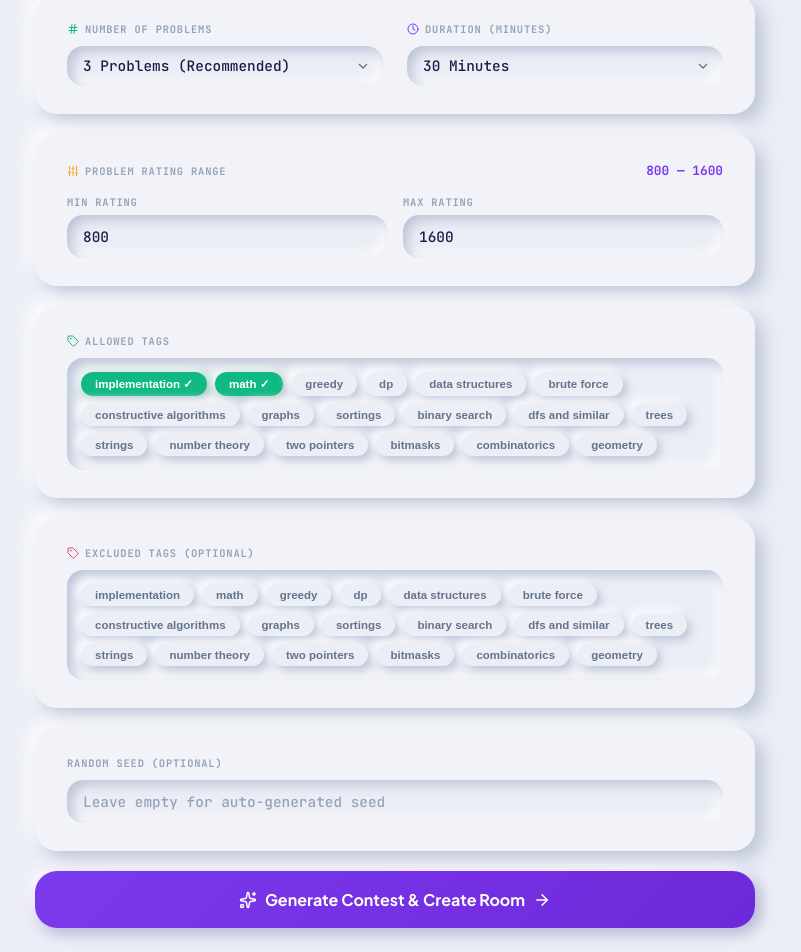
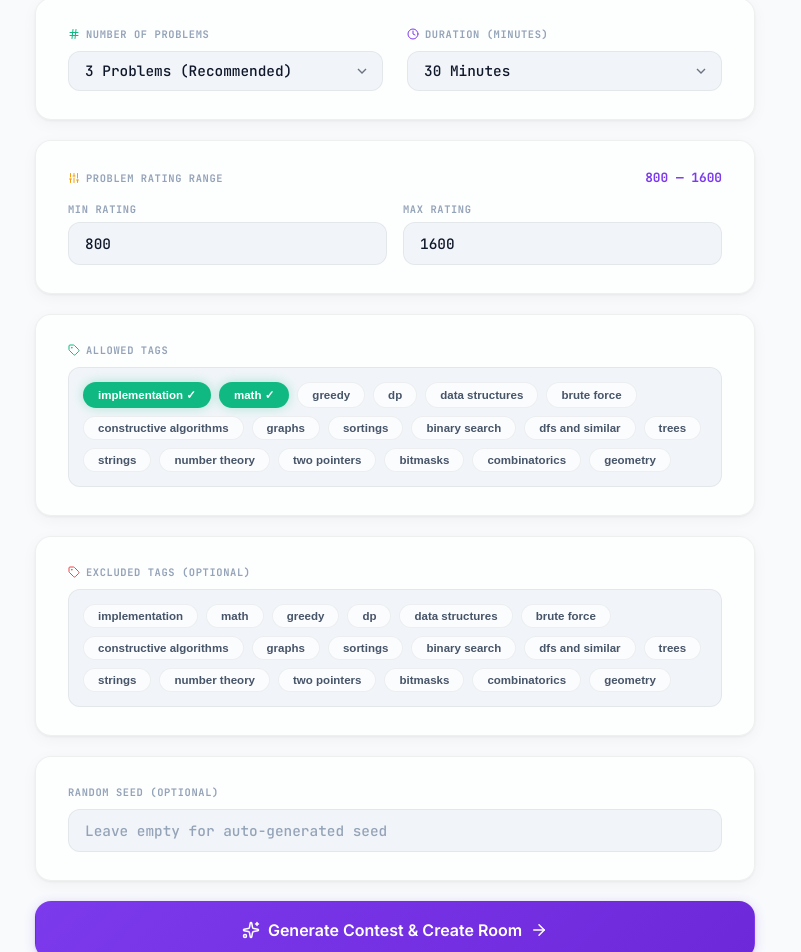
Before and after one commit to adarshkr7/algorium, a Next.js app: page /create in a window 1280 px wide. Shown: the part 739-1691 px from the top of the page, without its empty margins (245-1046 px from the left). Built offline with nearby package versions, Linux system fonts and the light colour scheme.

Commit message:
fix: resolve vercel caching and connection issues for rooms

```diff
--- a/src/app/api/profile/[handle]/route.ts
+++ b/src/app/api/profile/[handle]/route.ts
@@ -1,6 +1,8 @@
 import { NextResponse } from "next/server";
 import { prisma } from "@/lib/prisma";
 import { fetchCFUserInfo } from "@/lib/codeforces";
+
+export const dynamic = "force-dynamic";
 
 export async function GET(
   req: Request,
--- a/src/app/api/rooms/[code]/route.ts
+++ b/src/app/api/rooms/[code]/route.ts
@@ -1,5 +1,7 @@
 import { NextResponse } from "next/server";
 import { prisma } from "@/lib/prisma";
+
+export const dynamic = "force-dynamic";
 
 export async function GET(
   req: Request,
--- a/src/app/arena/[code]/page.tsx
+++ b/src/app/arena/[code]/page.tsx
@@ -494,7 +494,7 @@ export default function ArenaPage({ params }: { params: Promise<{ code: string }
         <div style={{
           position: "fixed", inset: 0, zIndex: 100,
           display: "flex", alignItems: "center", justifyContent: "center",
-          background: "rgba(233,238,245,0.85)", backdropFilter: "blur(8px)", padding: 20,
+          background: "var(--modal-backdrop)", backdropFilter: "blur(8px)", padding: 20,
         }} className="animate-fade-in">
           <div className="neu-card-lg animate-scale-in" style={{ width: "100%", maxWidth: 520, padding: "36px 40px", textAlign: "center", display: "flex", flexDirection: "column", gap: 20 }}>
             <span className="neu-icon" style={{ width: 64, height: 64, background: "linear-gradient(135deg, var(--warning), #d97706)", margin: "0 auto", boxShadow: "0 0 20px rgba(245,158,11,0.4)" }}>
--- a/src/app/globals.css
+++ b/src/app/globals.css
@@ -1,71 +1,101 @@
-@import url('https://fonts.googleapis.com/css2?family=Plus+Jakarta+Sans:wght@400;500;600;700;800&family=JetBrains+Mono:wght@400;500;700&display=swap');
+@import url('https://fonts.googleapis.com/css2?family=Inter:wght@400;500;600;700;800;900&family=JetBrains+Mono:wght@400;500;700&display=swap');
 
 /* ─── CSS DESIGN TOKENS ──────────────────────────────────────────────────── */
 :root {
-  /* Palette */
-  --neu-bg:          #ECEEF6;
-  --neu-bg-deep:     #DFE2ED;
-  --neu-card:        #F1F3F9;
-  --neu-card-light:  #F6F8FC;
+  /* Surfaces */
+  --neu-bg:          #F8FAFC;
+  --neu-bg-deep:     #F1F5F9;
+  --neu-card:        rgba(255, 255, 255, 0.72);
+  --neu-card-light:  rgba(255, 255, 255, 0.55);
 
-  --text-primary:    #1E1B4B;
-  --text-secondary:  #64748B;
+  /* Typography */
+  --text-primary:    #0F172A;
+  --text-secondary:  #475569;
   --text-muted:      #94A3B8;
 
+  /* Accent — Electric Violet */
   --accent:          #7C3AED;
   --accent-dark:     #6D28D9;
-  --accent-light:    #9333EA;
-  --accent-glow:     rgba(124, 58, 237, 0.25);
+  --accent-light:    #A78BFA;
+  --accent-glow:     rgba(124, 58, 237, 0.20);
 
+  /* Semantic */
   --success:         #10B981;
-  --success-soft:    rgba(16, 185, 129, 0.12);
+  --success-soft:    rgba(16, 185, 129, 0.10);
   --warning:         #F59E0B;
-  --warning-soft:    rgba(245, 158, 11, 0.12);
-  --danger:          #F43F5E;
-  --danger-soft:     rgba(244, 63, 94, 0.12);
+  --warning-soft:    rgba(245, 158, 11, 0.10);
+  --danger:          #EF4444;
+  --danger-soft:     rgba(239, 68, 68, 0.10);
   --indigo:          #6366F1;
-  --indigo-soft:     rgba(99, 102, 241, 0.12);
+  --indigo-soft:     rgba(99, 102, 241, 0.10);
 
-  /* Neumorphic Shadows */
-  --shadow-light:    rgba(255, 255, 255, 0.90);
-  --shadow-dark:     rgba(160, 172, 196, 0.65);
+  /* Glass borders & shadows */
+  --border:          rgba(0, 0, 0, 0.06);
+  --border-hover:    rgba(0, 0, 0, 0.10);
+  --shadow-dark:     rgba(0, 0, 0, 0.06);
+  --shadow-light:    rgba(255, 255, 255, 0.80);
 
-  --neu-shadow:
-    8px 8px 18px var(--shadow-dark),
-    -8px -8px 18px var(--shadow-light);
+  --neu-shadow:      0 1px 3px rgba(0,0,0,0.06), 0 4px 16px rgba(0,0,0,0.04);
+  --neu-shadow-sm:   0 1px 2px rgba(0,0,0,0.05);
+  --neu-shadow-lg:   0 4px 24px rgba(0,0,0,0.08), 0 1px 4px rgba(0,0,0,0.04);
+  --neu-inset:       none;
+  --neu-inset-sm:    none;
+  --neu-shadow-accent: 0 4px 24px var(--accent-glow);
 
-  --neu-shadow-sm:
-    4px 4px 10px var(--shadow-dark),
-    -4px -4px 10px var(--shadow-light);
-
-  --neu-shadow-lg:
-    14px 14px 28px var(--shadow-dark),
-    -14px -14px 28px var(--shadow-light);
-
-  --neu-inset:
-    inset 5px 5px 12px var(--shadow-dark),
-    inset -5px -5px 12px var(--shadow-light);
-
-  --neu-inset-sm:
-    inset 3px 3px 7px var(--shadow-dark),
-    inset -3px -3px 7px var(--shadow-light);
-
-  --neu-shadow-accent:
-    8px 8px 18px var(--shadow-dark),
-    -8px -8px 18px var(--shadow-light),
-    0 0 24px var(--accent-glow);
-
-  /* Border radius */
-  --r-sm:   10px;
-  --r-md:   16px;
-  --r-lg:   22px;
-  --r-xl:   28px;
+  /* Radius */
+  --r-sm:   8px;
+  --r-md:   12px;
+  --r-lg:   16px;
+  --r-xl:   20px;
   --r-pill: 999px;
 
-  /* Transitions */
-  --t-fast:   150ms cubic-bezier(0.22, 1, 0.36, 1);
-  --t-base:   280ms cubic-bezier(0.22, 1, 0.36, 1);
-  --t-slow:   420ms cubic-bezier(0.22, 1, 0.36, 1);
+  /* Timing */
+  --t-fast:   120ms cubic-bezier(0.22, 1, 0.36, 1);
+  --t-base:   200ms cubic-bezier(0.22, 1, 0.36, 1);
+  --t-slow:   350ms cubic-bezier(0.22, 1, 0.36, 1);
+
+  /* Modal */
+  --modal-backdrop: rgba(248, 250, 252, 0.80);
+}
+
+/* ─── DARK MODE ──────────────────────────────────────────────────────────── */
+[data-theme="dark"] {
+  --neu-bg:          #000000;
+  --neu-bg-deep:     #000000;
+  --neu-card:        rgba(255, 255, 255, 0.04);
+  --neu-card-light:  rgba(255, 255, 255, 0.06);
+
+  --text-primary:    #F1F5F9;
+  --text-secondary:  #A1A1AA;
+  --text-muted:      #52525B;
+
+  --accent:          #A78BFA;
+  --accent-dark:     #8B5CF6;
+  --accent-light:    #C4B5FD;
+  --accent-glow:     rgba(167, 139, 250, 0.25);
+
+  --success:         #34D399;
+  --success-soft:    rgba(52, 211, 153, 0.10);
+  --warning:         #FBBF24;
+  --warning-soft:    rgba(251, 191, 36, 0.10);
+  --danger:          #FB7185;
+  --danger-soft:     rgba(251, 113, 133, 0.10);
+  --indigo:          #818CF8;
+  --indigo-soft:     rgba(129, 140, 248, 0.10);
+
+  --border:          rgba(255, 255, 255, 0.08);
+  --border-hover:    rgba(255, 255, 255, 0.14);
+  --shadow-dark:     rgba(0, 0, 0, 0.40);
+  --shadow-light:    rgba(255, 255, 255, 0.02);
+
+  --neu-shadow:      0 1px 2px rgba(0,0,0,0.30), 0 0 0 1px rgba(255,255,255,0.04);
+  --neu-shadow-sm:   0 1px 1px rgba(0,0,0,0.20);
+  --neu-shadow-lg:   0 4px 32px rgba(0,0,0,0.50), 0 0 0 1px rgba(255,255,255,0.06);
+  --neu-inset:       none;
+  --neu-inset-sm:    none;
+  --neu-shadow-accent: 0 4px 32px var(--accent-glow);
+
+  --modal-backdrop:  rgba(0, 0, 0, 0.85);
 }
 
 /* ─── RESET & BASE ───────────────────────────────────────────────────────── */
@@ -74,21 +104,23 @@
 html {
   scroll-behavior: smooth;
   -webkit-font-smoothing: antialiased;
+  -moz-osx-font-smoothing: grayscale;
 }
 
 body {
   background-color: var(--neu-bg);
   color: var(--text-primary);
-  font-family: 'Plus Jakarta Sans', system-ui, sans-serif;
+  font-family: 'Inter', system-ui, -apple-system, sans-serif;
   overflow-x: hidden;
   min-height: 100vh;
+  transition: background-color 0.3s ease, color 0.2s ease;
 }
 
 /* ─── SCROLLBAR ──────────────────────────────────────────────────────────── */
 ::-webkit-scrollbar          { width: 6px; height: 6px; }
-::-webkit-scrollbar-track    { background: var(--neu-bg); }
-::-webkit-scrollbar-thumb    { background: var(--shadow-dark); border-radius: 3px; }
-::-webkit-scrollbar-thumb:hover { background: #a8b8cf; }
+::-webkit-scrollbar-track    { background: transparent; }
+::-webkit-scrollbar-thumb    { background: var(--border); border-radius: 3px; }
+::-webkit-scrollbar-thumb:hover { background: var(--border-hover); }
 
 /* ─── SELECTION ─────────────────────────────────────────────────────────── */
 ::selection {
@@ -96,85 +128,102 @@ body {
   color: var(--accent);
 }
 
-/* ─── NEU UTILITY CLASSES ────────────────────────────────────────────────── */
+/* ─── GLASS CARD SYSTEM ─────────────────────────────────────────────────── */
 
-/* Base elevated card */
 .neu-card {
   background: var(--neu-card);
+  backdrop-filter: blur(24px);
+  -webkit-backdrop-filter: blur(24px);
   border-radius: var(--r-lg);
+  border: 1px solid var(--border);
   box-shadow: var(--neu-shadow);
-  transition: box-shadow var(--t-base), transform var(--t-base);
+  transition: border-color var(--t-base), box-shadow var(--t-base), transform var(--t-base);
 }
 
 .neu-card-sm {
   background: var(--neu-card);
+  backdrop-filter: blur(20px);
+  -webkit-backdrop-filter: blur(20px);
   border-radius: var(--r-md);
+  border: 1px solid var(--border);
   box-shadow: var(--neu-shadow-sm);
-  transition: box-shadow var(--t-base), transform var(--t-base);
+  transition: border-color var(--t-base), box-shadow var(--t-base), transform var(--t-base);
 }
 
 .neu-card-lg {
   background: var(--neu-card);
+  backdrop-filter: blur(32px);
+  -webkit-backdrop-filter: blur(32px);
   border-radius: var(--r-xl);
+  border: 1px solid var(--border);
   box-shadow: var(--neu-shadow-lg);
-  transition: box-shadow var(--t-base), transform var(--t-base);
+  transition: border-color var(--t-base), box-shadow var(--t-base), transform var(--t-base);
 }
 
-/* Floating card (with gentle hover lift) */
+/* Floating card with hover */
 .neu-float {
   background: var(--neu-card);
+  backdrop-filter: blur(24px);
+  -webkit-backdrop-filter: blur(24px);
   border-radius: var(--r-lg);
+  border: 1px solid var(--border);
   box-shadow: var(--neu-shadow);
-  transition: box-shadow var(--t-base), transform var(--t-base);
+  transition: border-color var(--t-base), box-shadow var(--t-base), transform var(--t-base);
 }
 .neu-float:hover {
+  border-color: var(--border-hover);
   box-shadow: var(--neu-shadow-lg);
-  transform: translateY(-3px);
+  transform: translateY(-2px);
 }
 
-/* Inset / pressed surface */
+/* Inset / recessed surface */
 .neu-inset {
-  background: var(--neu-bg);
+  background: var(--neu-bg-deep);
   border-radius: var(--r-md);
-  box-shadow: var(--neu-inset);
+  border: 1px solid var(--border);
 }
 
 .neu-inset-sm {
-  background: var(--neu-bg);
+  background: var(--neu-bg-deep);
   border-radius: var(--r-sm);
-  box-shadow: var(--neu-inset-sm);
+  border: 1px solid var(--border);
 }
 
-/* Buttons */
+/* ─── BUTTONS ────────────────────────────────────────────────────────────── */
+
 .neu-btn {
   display: inline-flex;
   align-items: center;
   justify-content: center;
   gap: 8px;
-  padding: 12px 24px;
+  padding: 10px 20px;
   border-radius: var(--r-pill);
   font-family: inherit;
-  font-weight: 700;
-  font-size: 0.875rem;
+  font-weight: 600;
+  font-size: 0.85rem;
   cursor: pointer;
-  border: none;
+  border: 1px solid var(--border);
   outline: none;
   background: var(--neu-card);
+  backdrop-filter: blur(12px);
+  -webkit-backdrop-filter: blur(12px);
   color: var(--text-primary);
-  box-shadow: var(--neu-shadow);
-  transition: box-shadow var(--t-base), transform var(--t-base), background var(--t-fast);
+  box-shadow: var(--neu-shadow-sm);
+  transition: all var(--t-base);
   user-select: none;
 }
 .neu-btn:hover:not(:disabled) {
-  box-shadow: var(--neu-shadow-lg);
-  transform: translateY(-2px);
+  border-color: var(--border-hover);
+  box-shadow: var(--neu-shadow);
+  transform: translateY(-1px);
+  background: var(--neu-card-light);
 }
 .neu-btn:active:not(:disabled) {
-  box-shadow: var(--neu-inset);
   transform: translateY(0);
+  box-shadow: var(--neu-shadow-sm);
 }
 .neu-btn:disabled {
-  opacity: 0.45;
+  opacity: 0.4;
   cursor: not-allowed;
 }
 
@@ -182,90 +231,74 @@ body {
 .neu-btn-primary {
   background: linear-gradient(135deg, var(--accent), var(--accent-dark));
   color: #fff;
-  box-shadow:
-    6px 6px 14px var(--shadow-dark),
-    -6px -6px 14px var(--shadow-light),
-    0 0 18px var(--accent-glow);
+  border-color: transparent;
+  box-shadow: 0 2px 12px var(--accent-glow), 0 1px 3px rgba(0,0,0,0.1);
 }
 .neu-btn-primary:hover:not(:disabled) {
-  box-shadow:
-    8px 8px 20px var(--shadow-dark),
-    -8px -8px 20px var(--shadow-light),
-    0 0 28px var(--accent-glow);
-  transform: translateY(-2px);
+  box-shadow: 0 4px 24px var(--accent-glow), 0 2px 8px rgba(0,0,0,0.12);
+  transform: translateY(-1px);
+  background: linear-gradient(135deg, var(--accent-light), var(--accent));
 }
 .neu-btn-primary:active:not(:disabled) {
-  box-shadow:
-    inset 4px 4px 10px rgba(0,0,0,0.25),
-    inset -4px -4px 10px rgba(255,255,255,0.08),
-    0 0 14px var(--accent-glow);
+  box-shadow: 0 1px 6px var(--accent-glow);
   transform: translateY(0);
 }
 
 /* Danger button */
 .neu-btn-danger {
-  background: linear-gradient(135deg, #EF4444, #DC2626);
+  background: linear-gradient(135deg, var(--danger), #DC2626);
   color: #fff;
-  box-shadow:
-    6px 6px 14px var(--shadow-dark),
-    -6px -6px 14px var(--shadow-light),
-    0 0 14px rgba(239, 68, 68, 0.2);
+  border-color: transparent;
+  box-shadow: 0 2px 12px rgba(239, 68, 68, 0.20);
 }
 .neu-btn-danger:hover:not(:disabled) {
-  box-shadow:
-    8px 8px 20px var(--shadow-dark),
-    -8px -8px 20px var(--shadow-light),
-    0 0 24px rgba(239, 68, 68, 0.28);
-  transform: translateY(-2px);
+  box-shadow: 0 4px 20px rgba(239, 68, 68, 0.30);
+  transform: translateY(-1px);
 }
 .neu-btn-danger:active:not(:disabled) {
-  box-shadow:
-    inset 4px 4px 10px rgba(0,0,0,0.25),
-    inset -4px -4px 10px rgba(255,255,255,0.08);
+  box-shadow: 0 1px 6px rgba(239, 68, 68, 0.15);
   transform: translateY(0);
 }
 
-/* Small pill tag/chip */
+/* ─── CHIPS ──────────────────────────────────────────────────────────────── */
+
 .neu-chip {
   display: inline-flex;
   align-items: center;
   gap: 4px;
-  padding: 4px 12px;
+  padding: 3px 10px;
   border-radius: var(--r-pill);
   font-size: 0.7rem;
   font-weight: 600;
-  background: var(--neu-bg);
+  background: var(--neu-bg-deep);
   color: var(--text-secondary);
-  box-shadow: var(--neu-shadow-sm);
+  border: 1px solid var(--border);
 }
 
-.neu-chip-accent  { background: var(--accent);  color: #fff; box-shadow: 3px 3px 8px var(--shadow-dark), -3px -3px 8px var(--shadow-light), 0 0 12px var(--accent-glow); }
-.neu-chip-success { background: var(--success);  color: #fff; }
-.neu-chip-warning { background: var(--warning);  color: #fff; }
-.neu-chip-danger  { background: var(--danger);   color: #fff; }
+.neu-chip-accent  { background: var(--accent);  color: #fff; border-color: transparent; box-shadow: 0 0 12px var(--accent-glow); }
+.neu-chip-success { background: var(--success);  color: #fff; border-color: transparent; }
+.neu-chip-warning { background: var(--warning);  color: #fff; border-color: transparent; }
+.neu-chip-danger  { background: var(--danger);   color: #fff; border-color: transparent; }
 
-/* Input fields */
+/* ─── INPUTS ─────────────────────────────────────────────────────────────── */
+
 .neu-input {
   width: 100%;
-  padding: 12px 16px;
+  padding: 11px 16px;
   border-radius: var(--r-md);
-  background: var(--neu-bg);
+  background: var(--neu-bg-deep);
   color: var(--text-primary);
   font-family: inherit;
   font-size: 0.9rem;
   font-weight: 500;
-  border: none;
+  border: 1px solid var(--border);
   outline: none;
-  box-shadow: var(--neu-inset);
-  transition: box-shadow var(--t-base);
+  transition: border-color var(--t-base), box-shadow var(--t-base);
 }
 .neu-input::placeholder { color: var(--text-muted); }
 .neu-input:focus {
-  box-shadow:
-    inset 5px 5px 12px var(--shadow-dark),
-    inset -5px -5px 12px var(--shadow-light),
-    0 0 0 2px var(--accent-glow),
-    0 0 14px var(--accent-glow);
+  border-color: var(--accent);
+  box-shadow: 0 0 0 3px var(--accent-glow);
 }
 
 .neu-select {
@@ -277,75 +310,80 @@ body {
   padding-right: 36px;
 }
 
-/* Icon containers */
+/* ─── ICON CONTAINERS ────────────────────────────────────────────────────── */
+
 .neu-icon {
   display: inline-flex;
   align-items: center;
   justify-content: center;
   border-radius: 50%;
   background: var(--neu-card);
+  border: 1px solid var(--border);
   box-shadow: var(--neu-shadow-sm);
   flex-shrink: 0;
 }
 
-/* Tag toggle buttons */
+/* ─── TAGS ───────────────────────────────────────────────────────────────── */
+
 .neu-tag {
   padding: 5px 14px;
   border-radius: var(--r-pill);
   font-size: 0.72rem;
   font-weight: 600;
   cursor: pointer;
-  border: none;
-  background: var(--neu-bg);
+  border: 1px solid var(--border);
+  background: var(--neu-card);
   color: var(--text-secondary);
-  box-shadow: var(--neu-shadow-sm);
   transition: all var(--t-fast);
 }
-.neu-tag:hover { transform: translateY(-1px); box-shadow: var(--neu-shadow); }
-.neu-tag:active { box-shadow: var(--neu-inset-sm); transform: translateY(0); }
+.neu-tag:hover {
+  transform: translateY(-1px);
+  border-color: var(--border-hover);
+  box-shadow: var(--neu-shadow);
+}
+.neu-tag:active { transform: translateY(0); }
 
 .neu-tag-selected-green {
   background: var(--success);
   color: #fff;
-  box-shadow: 3px 3px 8px var(--shadow-dark), -3px -3px 8px var(--shadow-light), 0 0 12px rgba(34,197,94,0.3);
+  border-color: transparent;
+  box-shadow: 0 0 12px rgba(16,185,129,0.3);
 }
 .neu-tag-selected-red {
   background: var(--danger);
   color: #fff;
-  box-shadow: 3px 3px 8px var(--shadow-dark), -3px -3px 8px var(--shadow-light), 0 0 12px rgba(239,68,68,0.3);
+  border-color: transparent;
+  box-shadow: 0 0 12px rgba(239,68,68,0.3);
 }
 
-/* Monospace font */
+/* ─── TYPOGRAPHY ─────────────────────────────────────────────────────────── */
+
 .font-mono { font-family: 'JetBrains Mono', monospace; }
 
-/* Section labels */
 .neu-label {
   font-size: 0.65rem;
   font-weight: 700;
-  letter-spacing: 0.08em;
+  letter-spacing: 0.06em;
   text-transform: uppercase;
   color: var(--text-muted);
   font-family: 'JetBrains Mono', monospace;
 }
 
-/* Divider */
+/* ─── DIVIDER ────────────────────────────────────────────────────────────── */
+
 .neu-divider {
   height: 1px;
-  background: linear-gradient(
-    90deg,
-    transparent,
-    var(--shadow-dark),
-    transparent
-  );
+  background: var(--border);
   border: none;
 }
 
-/* Status dot */
+/* ─── STATUS DOTS ────────────────────────────────────────────────────────── */
+
 .status-dot-green {
   width: 8px; height: 8px;
   border-radius: 50%;
   background: var(--success);
-  box-shadow: 0 0 6px rgba(34,197,94,0.7);
+  box-shadow: 0 0 8px rgba(16,185,129,0.6);
   animation: pulse-soft 2s infinite;
   display: inline-block;
 }
@@ -353,7 +391,7 @@ body {
   width: 8px; height: 8px;
   border-radius: 50%;
   background: var(--warning);
-  box-shadow: 0 0 6px rgba(245,158,11,0.7);
+  box-shadow: 0 0 8px rgba(245,158,11,0.6);
   display: inline-block;
 }
 .status-dot-gray {
@@ -364,9 +402,10 @@ body {
 }
 
 /* ─── ANIMATIONS ─────────────────────────────────────────────────────────── */
+
 @keyframes pulse-soft {
   0%, 100% { opacity: 1; transform: scale(1); }
-  50%       { opacity: 0.7; transform: scale(1.15); }
+  50%       { opacity: 0.6; transform: scale(1.2); }
 }
 
 @keyframes float-card {
@@ -375,7 +414,7 @@ body {
 }
 
 @keyframes fade-in-up {
-  from { opacity: 0; transform: translateY(16px); }
+  from { opacity: 0; transform: translateY(14px); }
   to   { opacity: 1; transform: translateY(0); }
 }
 
@@ -385,21 +424,21 @@ body {
 }
 
 @keyframes scale-in {
-  from { opacity: 0; transform: scale(0.95); }
+  from { opacity: 0; transform: scale(0.96); }
   to   { opacity: 1; transform: scale(1); }
 }
 
 @keyframes shake {
   0%, 100% { transform: translateX(0); }
-  20%       { transform: translateX(-6px); }
-  40%       { transform: translateX(6px); }
-  60%       { transform: translateX(-4px); }
-  80%       { transform: translateX(4px); }
+  20%       { transform: translateX(-5px); }
+  40%       { transform: translateX(5px); }
+  60%       { transform: translateX(-3px); }
+  80%       { transform: translateX(3px); }
 }
 
 @keyframes count-pulse {
   0%   { transform: scale(1); }
-  50%  { transform: scale(1.08); }
+  50%  { transform: scale(1.06); }
   100% { transform: scale(1); }
 }
 
@@ -407,30 +446,30 @@ body {
 .animate-fade-in    { animation: fade-in var(--t-base) both; }
 .animate-scale-in   { animation: scale-in var(--t-base) both; }
 .animate-float      { animation: float-card 4s ease-in-out infinite; }
-.animate-shake      { animation: shake 400ms ease-out; }
+.animate-shake      { animation: shake 350ms ease-out; }
 .animate-count-pulse { animation: count-pulse 300ms ease-out; }
 
 /* Stagger children */
 .stagger-children > *:nth-child(1) { animation-delay: 0ms; }
-.stagger-children > *:nth-child(2) { animation-delay: 80ms; }
-.stagger-children > *:nth-child(3) { animation-delay: 160ms; }
-.stagger-children > *:nth-child(4) { animation-delay: 240ms; }
-.stagger-children > *:nth-child(5) { animation-delay: 320ms; }
+.stagger-children > *:nth-child(2) { animation-delay: 60ms; }
+.stagger-children > *:nth-child(3) { animation-delay: 120ms; }
+.stagger-children > *:nth-child(4) { animation-delay: 180ms; }
+.stagger-children > *:nth-child(5) { animation-delay: 240ms; }
 
 /* Pulse ring for waiting state */
 .pulse-ring {
   animation: pulse-ring 2s infinite;
 }
 @keyframes pulse-ring {
-  0%   { box-shadow: var(--neu-shadow), 0 0 0 0 rgba(124,58,237,0.5); }
-  70%  { box-shadow: var(--neu-shadow), 0 0 0 10px rgba(124,58,237,0); }
-  100% { box-shadow: var(--neu-shadow), 0 0 0 0 rgba(124,58,237,0); }
+  0%   { box-shadow: 0 2px 12px var(--accent-glow), 0 0 0 0 var(--accent-glow); }
+  70%  { box-shadow: 0 2px 12px var(--accent-glow), 0 0 0 10px rgba(124,58,237,0); }
+  100% { box-shadow: 0 2px 12px var(--accent-glow), 0 0 0 0 rgba(124,58,237,0); }
 }
 
 /* Focus visible outline */
 :focus-visible {
   outline: 2px solid var(--accent);
-  outline-offset: 3px;
+  outline-offset: 2px;
   border-radius: var(--r-sm);
 }
 
--- a/src/app/layout.tsx
+++ b/src/app/layout.tsx
@@ -1,6 +1,7 @@
 import type { Metadata } from "next";
 import "./globals.css";
 import { UserProvider } from "@/context/UserContext";
+import { ThemeProvider } from "@/context/ThemeContext";
 import { Navbar } from "@/components/Navbar";
 
 export const metadata: Metadata = {
@@ -15,7 +16,7 @@ export default function RootLayout({
   children: React.ReactNode;
 }>) {
   return (
-    <html lang="en">
+    <html lang="en" suppressHydrationWarning>
       <body
         style={{
           backgroundColor: "var(--neu-bg)",
@@ -25,6 +26,7 @@ export default function RootLayout({
           flexDirection: "column",
         }}
       >
+        <ThemeProvider>
           <UserProvider>
             <Navbar />
             <main
@@ -39,6 +41,7 @@ export default function RootLayout({
               {children}
             </main>
           </UserProvider>
+        </ThemeProvider>
       </body>
     </html>
   );
--- /dev/null
+++ b/src/context/ThemeContext.tsx
@@ -0,0 +1,56 @@
+"use client";
+
+import React, { createContext, useContext, useState, useEffect, useCallback } from "react";
+
+type Theme = "light" | "dark";
+
+interface ThemeContextType {
+  theme: Theme;
+  toggleTheme: () => void;
+}
+
+const ThemeContext = createContext<ThemeContextType | undefined>(undefined);
+
+export const ThemeProvider: React.FC<{ children: React.ReactNode }> = ({ children }) => {
+  const [theme, setTheme] = useState<Theme>("light");
+  const [mounted, setMounted] = useState(false);
+
+  useEffect(() => {
+    const saved = localStorage.getItem("algorium_theme") as Theme | null;
+    if (saved === "dark" || saved === "light") {
+      setTheme(saved);
+      document.documentElement.setAttribute("data-theme", saved);
+    } else {
+      // Respect system preference
+      const prefersDark = window.matchMedia("(prefers-color-scheme: dark)").matches;
+      const initial = prefersDark ? "dark" : "light";
+      setTheme(initial);
+      document.documentElement.setAttribute("data-theme", initial);
+    }
+    setMounted(true);
+  }, []);
+
+  const toggleTheme = useCallback(() => {
+    const next = theme === "light" ? "dark" : "light";
+    setTheme(next);
+    document.documentElement.setAttribute("data-theme", next);
+    localStorage.setItem("algorium_theme", next);
+  }, [theme]);
+
+  // Prevent flash — don't render children until theme is resolved
+  if (!mounted) return null;
+
+  return (
+    <ThemeContext.Provider value={{ theme, toggleTheme }}>
+      {children}
+    </ThemeContext.Provider>
+  );
+};
+
+export const useTheme = () => {
+  const context = useContext(ThemeContext);
+  if (!context) {
+    throw new Error("useTheme must be used within a ThemeProvider");
+  }
+  return context;
+};
```
Also changed, not shown: src/app/room/[code]/page.tsx (+4 -4 lines), src/components/Navbar.tsx (+20 -1 lines). Lines whose indentation alone changed are shown as unchanged.
